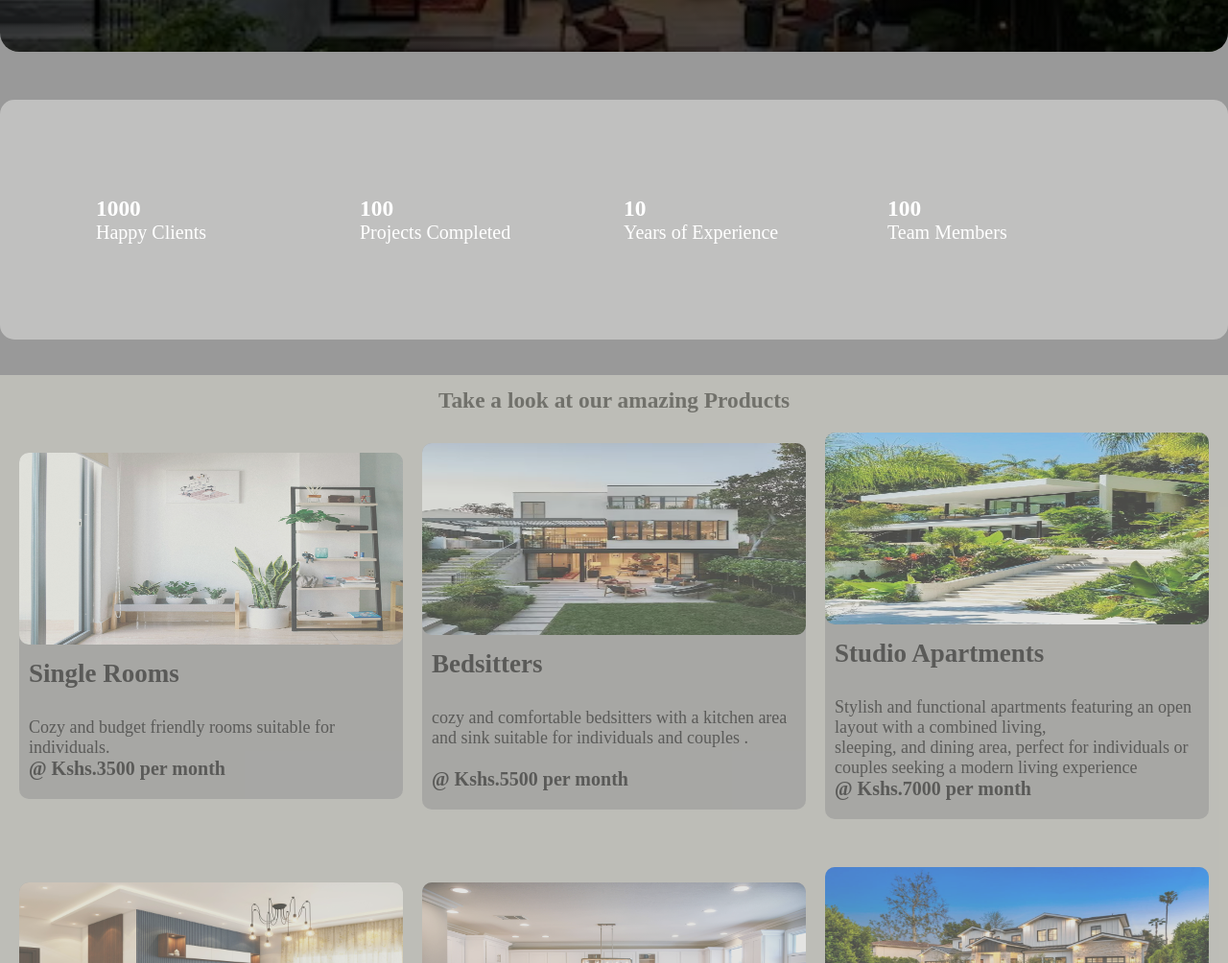
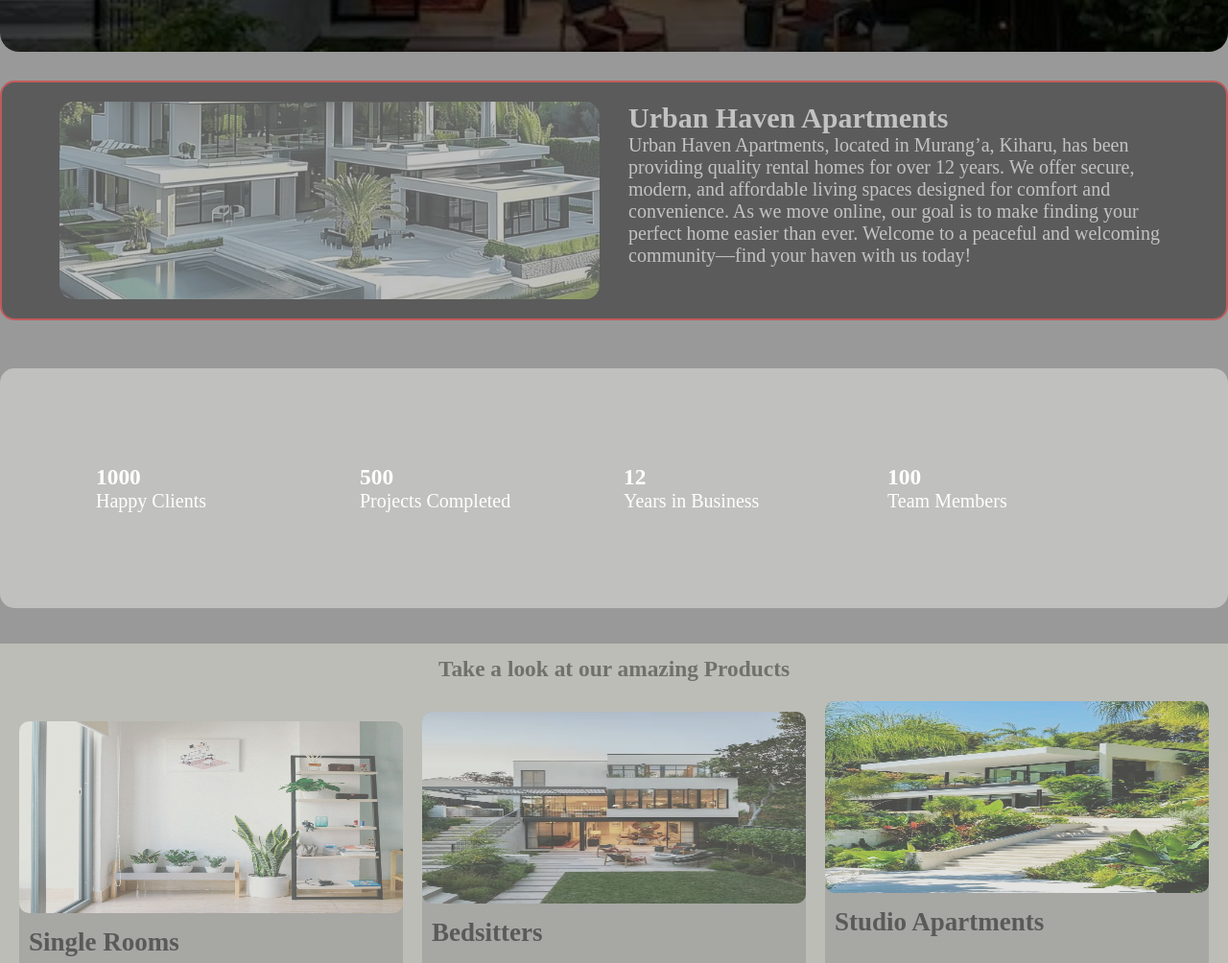
Before and after one commit to k-i-b-i-wott/Urban-Harven, a website built with Vite: page index.html in a window 1280 px wide. Shown: the part 996-2000 px from the top of the page at 96% size. Built offline with nearby package versions, Linux system fonts and the light colour scheme.

Commit message:
Added the about section

```diff
--- a/index.html
+++ b/index.html
@@ -30,12 +30,6 @@
           </li>
           <li>
             <a href="/products">Products</a>
-          </li>
-          <li>
-            <a href="/sign-up">Sign Up</a>
-          </li>
-          <li>
-            <a href="/sign-in">Sign In</a>
           </li>
 
           <li>
@@ -92,18 +86,26 @@
         <div class="service2"></div>
       </section>
     </section>
+    <div class="about-card">
+      <div class="about-img">
+      </div>
+      <div class="about-text">
+        <h2>Urban Haven Apartments</h2>
+        <p>Urban Haven Apartments, located in Murang’a, Kiharu, has been providing quality rental homes for over 12 years. We offer secure, modern, and affordable living spaces designed for comfort and convenience. As we move online, our goal is to make finding your perfect home easier than ever. Welcome to a peaceful and welcoming community—find your haven with us today!</p>
+      </div>
+    </div>
     <div class="stats">
       <div class="stat">
         <h3>1000</h3>
         <p>Happy Clients</p>
       </div>
       <div class="stat">
-        <h3>100</h3>
+        <h3>500</h3>
         <p>Projects Completed</p>
       </div>
       <div class="stat">
-        <h3>10</h3>
-        <p>Years of Experience</p>
+        <h3>12</h3>
+        <p>Years in Business</p>
       </div>
       <div class="stat">
         <h3>100</h3>
@@ -267,11 +269,11 @@
 
     <div class="contact">
       <div class="info">
-          <h2>Contact Us</h2>
-          <p>
-            Feel free to contact us. <br />
-            We will get back to you as soon as we can!
-          </p>
+        <h2>Contact Us</h2>
+        <p>
+          Feel free to contact us. <br />
+          We will get back to you as soon as we can!
+        </p>
       </div>
       <div class="cont">
         <div class="contact-form">
@@ -332,9 +334,7 @@
       </div>
     </div>
     <footer>
-      <div>
-
-      </div>
+      <div></div>
     </footer>
   </body>
 </html>
--- a/src/style.css
+++ b/src/style.css
@@ -268,7 +268,44 @@ max-width: 20vh;
 
 
   }
+
+
 /* end of hero section styling */
+/* about section styling */
+
+.about-card{
+  display: grid;
+  grid-template-columns: repeat(2,1fr);
+  min-height: 25rem;
+  color: var(--color-white);
+  padding: 2rem 6rem;
+  margin-top: 3rem;
+  border-radius: 1.5rem;
+  border: 2px solid red;
+  background-color: var(--color-black);
+  opacity: 0.4;
+  gap: 3rem;
+}
+
+.about-img{
+  background-image: url(/images/about3.jpg);
+  background-position: center;
+  background-repeat: no-repeat;
+  background-size: cover;
+  border-radius: 1.5rem;
+}
+@media screen and (max-width: 43.75em) {
+  .about-card{
+    flex-wrap: wrap;
+
+  }
+
+
+
+}
+
+
+/* end of about styling */
 
 /* start of apartament section styling */
 
@@ -285,6 +322,7 @@ max-width: 20vh;
       min-height: 15rem;
 
     }
+
 
 
   }
@@ -327,6 +365,9 @@ max-width: 20vh;
     grid-template-columns: repeat(1, 1fr);
     min-height: 15rem;
     font-size: 2rem;
+  }
+  .single-rooms{
+    max-width: 20rem;
   }
 
 }
```
Also changed, not shown: public/images/about.jpg (added), public/images/about2.jpg (added), public/images/about3.jpg (added).
